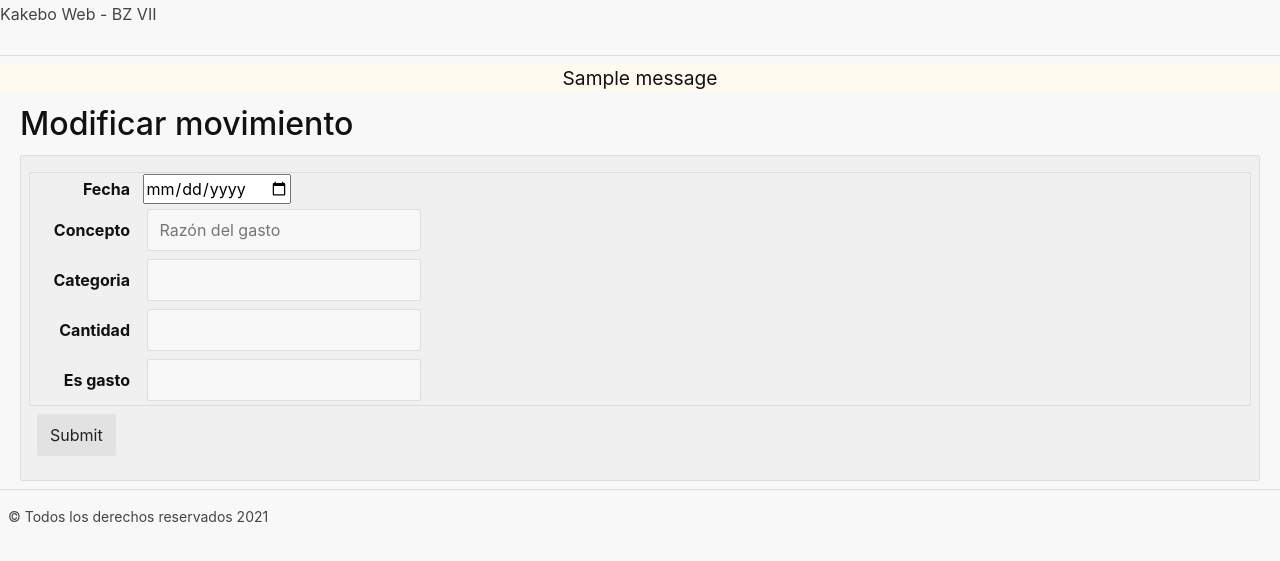
After one commit to Heran76/kakebo_web_bz7, a Flask app: template Kakebo/templates/modificar.html in a window 1280 px wide. The commit adds this page. Shown: the top 561 px of the page. Run offline with Flask 2, Linux system fonts and the light colour scheme; the template is opened without the code that fills it, so the values that code supplies are empty, except form fields; one stand-in notice (Sample message) is shown; form fields are guessed from the names that the template uses.

Commit message:
31-05-2021

```diff
--- a/Kakebo/forms.py
+++ b/Kakebo/forms.py
@@ -1,5 +1,5 @@
 from flask_wtf import FlaskForm
-from wtforms import DateField, StringField, SelectField, SubmitField, FloatField, BooleanField
+from wtforms import DateField, StringField, SelectField, SubmitField, FloatField, BooleanField, HiddenField
 from wtforms.validators import DataRequired, Length, ValidationError
 from datetime import date
 
@@ -9,6 +9,7 @@ def fecha_por_debajo_de_hoy(formulario, campo):
         raise ValidationError('La fecha {} no puede ser mayor que {}'.format(campo.data, hoy))
 
 class MovimientosForm(FlaskForm):
+    id = HiddenField()
     fecha = DateField("Fecha", validators = [DataRequired(message="Debe informar una fecha válida"), fecha_por_debajo_de_hoy])
     concepto = StringField("Concepto", validators = [DataRequired(), Length(min=10)])
     categoria = SelectField("Categoria", choices=[('00', ''),('SU', 'Supervivencia'), ('OV', 'Ocio/Vicio'),
--- a/Kakebo/static/css/styles.css
+++ b/Kakebo/static/css/styles.css
@@ -20,6 +20,13 @@
 .popup p {
     font-size: 1.2em;
     text-align: center;
+}
+
+.popup p.aviso {
+    color:green;
+}
+
+.popup p.error {
     color: darkred;
 }
 
--- a/Kakebo/templates/base.html
+++ b/Kakebo/templates/base.html
@@ -5,18 +5,18 @@
     <meta http-equiv="X-UA-Compatible" content="IE=edge">
     <meta name="viewport" content="width=device-width, initial-scale=1.0">
     <title>Kakebo | {% block titulo %}{% endblock %}</title>
-    <link rel="stylesheet" href="static/css/mini-default.css">
-    <link rel="stylesheet" href="static/css/styles.css">
+    <link rel="stylesheet" href="{{url_for('static', filename='css/mini-default.css')}}">
+    <link rel="stylesheet" href="{{url_for('static', filename='css/styles.css')}}">
 </head>
 <body>
     <header>
         Kakebo Web - BZ VII
     </header>
-    {% with mensajes = get_flashed_messages() %}
+    {% with mensajes = get_flashed_messages(with_categories = true) %}
         {% if mensajes %}
         <div class="popup">
-            {% for mensaje in mensajes %}
-            <p>{{ mensaje }}</p>
+            {% for tipo, mensaje in mensajes %}
+            <p class="{{tipo}}">{{ mensaje }}</p>
             {% endfor %}
         </div>
         {% endif%}
--- /dev/null
+++ b/Kakebo/templates/modificar.html
@@ -0,0 +1,55 @@
+{% extends 'base.html' %}
+
+{% block titulo %}Modificar{% endblock %}
+
+{% block contenido %}
+<h1>Modificar movimiento  </h1>
+<form action="modificar/{{ form.id.data }}" method="post">
+    <fieldset class="container">
+        {{ form.hidden_tag() }}
+
+        <div>
+            {{ form.fecha.label(class="mylabel") }}
+            {{ form.fecha( type="date") }}
+            {% for error in form.fecha.errors %}
+                <p class="msg-err">
+                    {{ error }}
+                </p>
+            {% endfor %}
+        </div>
+        <div >
+            {{ form.concepto.label(class="mylabel") }}
+            {{ form.concepto(placeholder="Razón del gasto") }}
+            {% for error in form.concepto.errors %}
+                <p class="msg-err">
+                    {{ error }}
+                </p>
+            {% endfor %}
+        </div>
+        <div >
+            {{ form.categoria.label(class="mylabel") }}
+            {{ form.categoria() }}
+            {% for error in form.categoria.errors %}
+                <p class="msg-err">
+                    {{ error }}
+                </p>
+            {% endfor %}
+        </div>
+        <div >
+            {{ form.cantidad.label(class="mylabel") }}
+            {{ form.cantidad() }}
+            {% for error in form.cantidad.errors %}
+                <p class="msg-err">
+                    {{ error }}
+                </p>
+            {% endfor %}
+        </div>
+        <div >
+            {{ form.esGasto.label(class="mylabel") }}
+            {{ form.esGasto() }}
+        </div>
+    </fieldset>
+    {{ form.submit()}}
+</form>
+
+{% endblock %}
--- a/Kakebo/templates/movimientos.html
+++ b/Kakebo/templates/movimientos.html
@@ -28,7 +28,8 @@
             <td>{{ movimiento.cantidad }} €</td>
             <td>{{ movimiento.saldo }} €</td>
             <td class="btn">
-                <a href="/borrar/{{ movimiento.id }}">Borrar</a>
+                <a href="/borrar/{{ movimiento.id }}">Borrar</a> |
+                <a href="/modificar/{{ movimiento.id }}">Modificar</a>
             </td>
         </tr>
         {% endfor %}
```
Also changed, not shown: Kakebo/templates/borrar.html (+31 -1 lines), Kakebo/views.py (+36 -4 lines).
